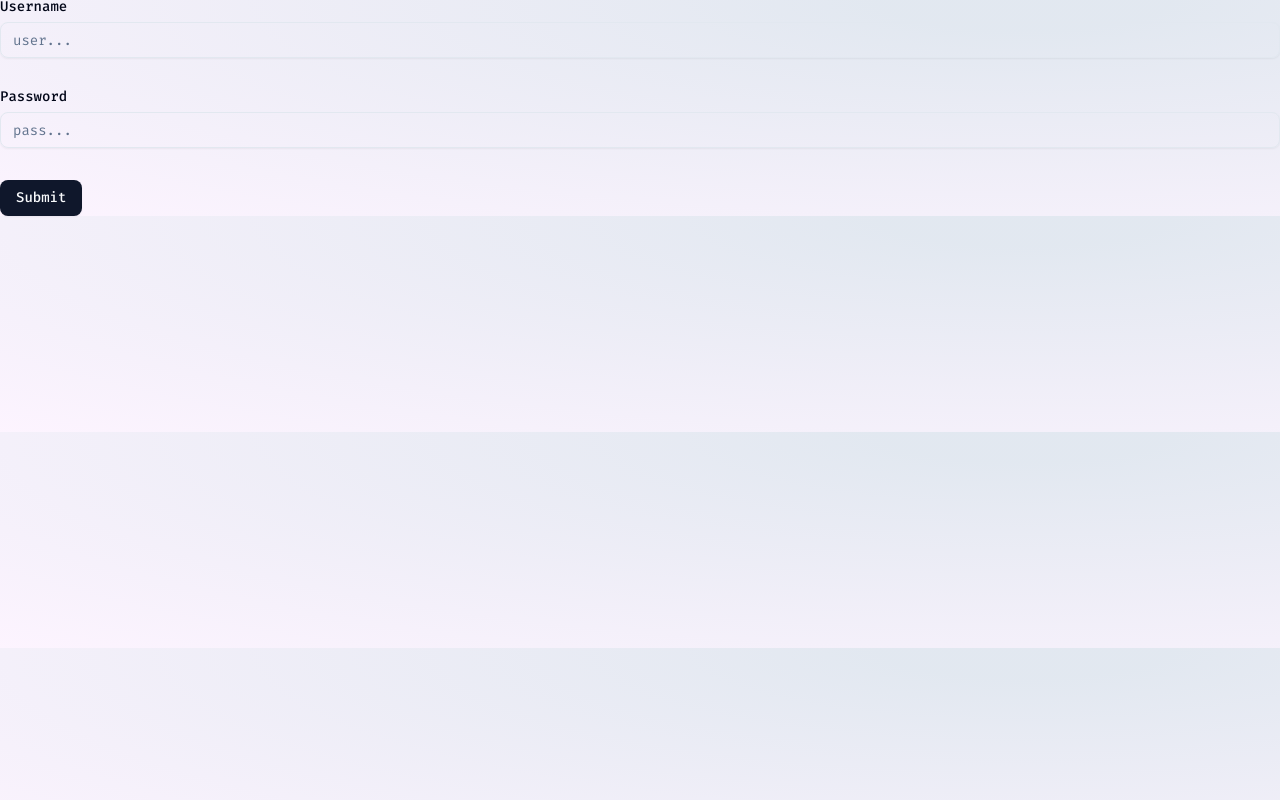
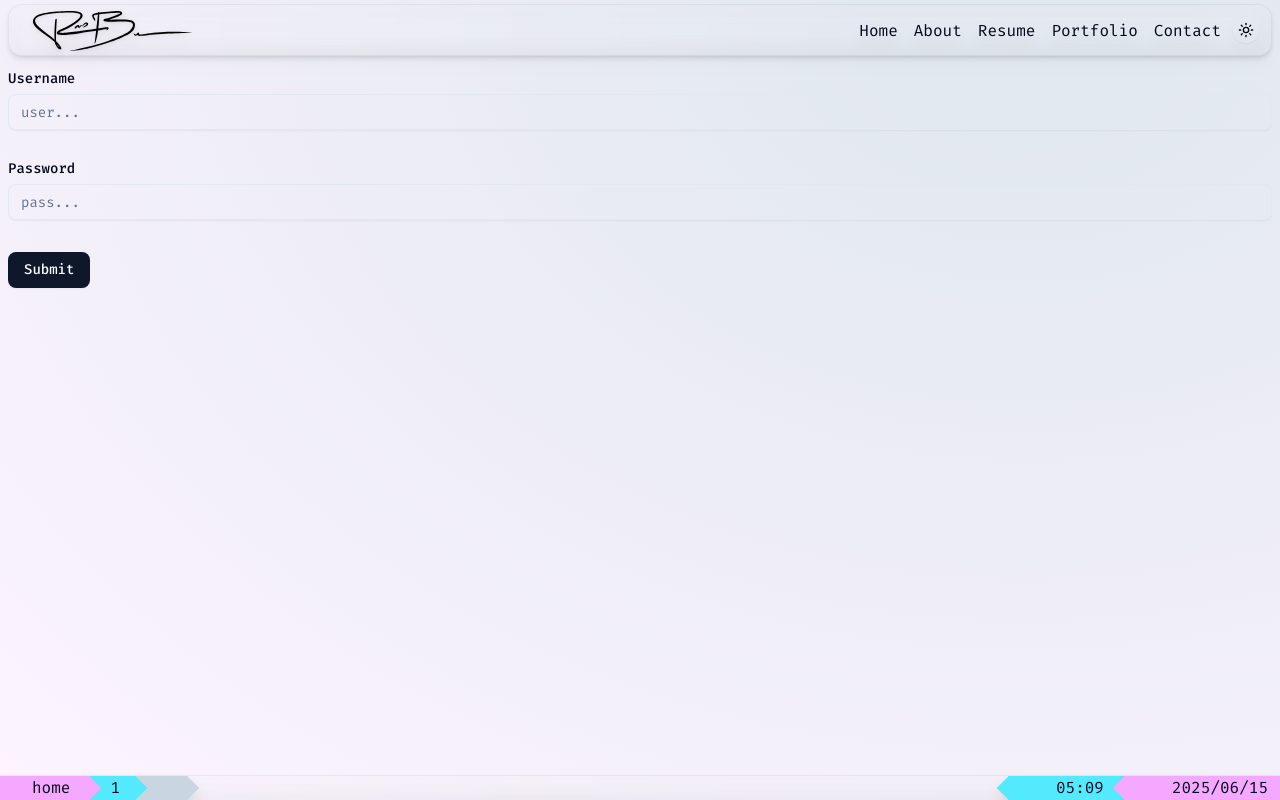
Before and after one commit to ronbarrantes/site_2025, a React (Vite) app in the folder frontend/: page /login in a window 1280 px wide. Built offline with nearby package versions, Linux system fonts and the light colour scheme; no server answers; some icons are missing.

Commit message:
Updating things

```diff
--- a/frontend/src/pages/Home.tsx
+++ b/frontend/src/pages/Home.tsx
@@ -25,6 +25,7 @@ import {
 } from "@/components/ui/sheet";
 import { useRoutes } from "@/hooks/use-api";
 import { formatDate } from "@/utils/time";
+import { useAuthStore } from "@/store/use-auth";
 
 const nowSchema = z.object({
   title: z.string().min(2, {
@@ -42,11 +43,7 @@ const NowItem = ({
   className?: string;
   children: React.ReactNode;
 }) => {
-  return (
-    <li className={clx("glass border border-red-500 p-2", className)}>
-      {children}
-    </li>
-  );
+  return <li className={clx("glass p-2", className)}>{children}</li>;
 };
 
 export function SheetAddItem() {
@@ -79,11 +76,16 @@ export function SheetAddItem() {
       </SheetTrigger>
       <SheetContent>
         <Form {...form}>
-          <form onSubmit={form.handleSubmit(onSubmit)} className="space-y-8">
+          <form
+            onSubmit={form.handleSubmit(onSubmit)}
+            className="flex h-full flex-col space-y-8"
+          >
             <SheetHeader>
               <SheetTitle>Add a now item</SheetTitle>
               <SheetDescription>What am you up to right now:</SheetDescription>
             </SheetHeader>
+
+            <div className="flex flex-1 auto-rows-min flex-col gap-6 px-4">
               <FormField
                 control={form.control}
                 name="title"
@@ -110,6 +112,7 @@ export function SheetAddItem() {
                   </FormItem>
                 )}
               />
+            </div>
 
             <SheetFooter>
               <Button type="submit">Save changes</Button>
@@ -128,25 +131,24 @@ export const Home = () => {
   const { data } = useRoutes();
   const nowData = data.now.get.data || [];
   const isLoading = data.now.get.isLoading;
+  const { isAuth } = useAuthStore();
 
   return (
     <div className="block h-screen items-center justify-between gap-5 overflow-y-scroll pt-16 md:flex md:overflow-hidden">
-      <div className="mb-8 h-fit w-full border-2 border-green-500 md:mb-10 md:w-1/3">
+      <div className="mb-8 h-fit w-full md:mb-10 md:w-1/3">
         <h1 className="mb-4">Welcome to my site</h1>
         <span className="text-2xl">I'm glad you found it</span>
       </div>
       <div className="h-screen md:w-2/3 md:overflow-hidden md:overflow-y-scroll md:pt-8 lg:w-7/12">
         <h2 className="mb-4">What I've been up to:</h2>
-        <SheetAddItem />
+        {isAuth && <SheetAddItem />}
         {isLoading ? (
           <span>LOADING ....</span>
         ) : (
           <ul className="flex flex-col gap-5 pb-8 md:pt-8 md:pb-16">
             {nowData.map((item) => (
               <NowItem key={item.id}>
-                <h3 className="text-2xl">
-                  {item.id} {item.title}
-                </h3>
+                <h3 className="text-2xl">{item.title}</h3>
                 <p>{item.desc}</p>
                 <span>{formatDate(item.created_at)}</span>
               </NowItem>
--- a/frontend/src/pages/Login.tsx
+++ b/frontend/src/pages/Login.tsx
@@ -1,5 +1,6 @@
 import { zodResolver } from "@hookform/resolvers/zod";
 import { useForm } from "react-hook-form";
+import { redirect } from "react-router";
 import { toast } from "sonner";
 import { z } from "zod";
 
@@ -13,7 +14,7 @@ import {
   FormMessage,
 } from "@/components/ui/form";
 import { Input } from "@/components/ui/input";
-import { loginApi, useAuthStatus } from "@/hooks/use-api";
+import { loginApi } from "@/hooks/use-api";
 import { useAuthStore } from "@/store/use-auth";
 import { tryCatch } from "@/utils/try-catch";
 
@@ -56,6 +57,7 @@ export function LoginForm() {
     console.info("data", data.data);
     setIsAuth(true);
     form.reset();
+    redirect("/");
   }
 
   return (
@@ -95,6 +97,7 @@ export function LoginForm() {
 
 const LogOutButton = () => {
   const { setIsAuth } = useAuthStore();
+
   return (
     <Button
       onClick={async () => {
@@ -115,14 +118,13 @@ const LogOutButton = () => {
 };
 
 export const Login = () => {
-  const { isAuth, setIsAuth } = useAuthStore();
-  const authStatus = useAuthStatus();
+  const { isAuth } = useAuthStore();
 
-  const data = authStatus.me.get.data;
-  const error = authStatus.me.get.error;
-
-  if (error) console.warn(error);
-  if (data) setIsAuth(true);
-
-  return <div>{isAuth ? <LogOutButton /> : <LoginForm />}</div>;
+  return (
+    <div className="h-screen overflow-hidden py-18">
+      <div className="flex flex-col gap-3">
+        <div>{isAuth ? <LogOutButton /> : <LoginForm />}</div>
+      </div>
+    </div>
+  );
 };
--- a/frontend/src/pages/Root.tsx
+++ b/frontend/src/pages/Root.tsx
@@ -1,9 +1,24 @@
+import { useEffect } from "react";
+
 import { Outlet } from "react-router";
 
 import { Footer } from "@/components/Footer";
 import { Header } from "@/components/Header";
+import { useAuthStatus } from "@/hooks/use-api";
+import { useAuthStore } from "@/store/use-auth";
 
 export const Root = () => {
+  const authStatus = useAuthStatus();
+  const { setIsAuth } = useAuthStore();
+
+  useEffect(() => {
+    const data = authStatus.me.get.data;
+    const error = authStatus.me.get.error;
+
+    if (error) console.warn(error);
+    if (data) setIsAuth(true);
+  }, [authStatus.me.get.data, authStatus.me.get.error, setIsAuth]);
+
   return (
     <div className="relative flex h-screen flex-col overflow-hidden">
       <Header className="fixed top-0 left-0 z-20 w-full" />
--- a/frontend/src/utils/router.ts
+++ b/frontend/src/utils/router.ts
@@ -18,7 +18,7 @@ export const router = createBrowserRouter([
       { path: "resume", Component: Resume },
       { path: "portfolio", Component: Portfolio },
       { path: "contact", Component: Contact },
+      { path: "login", Component: Login },
     ],
   },
-  { path: "login", Component: Login },
 ]);
```
Lines whose indentation alone changed are shown as unchanged.
